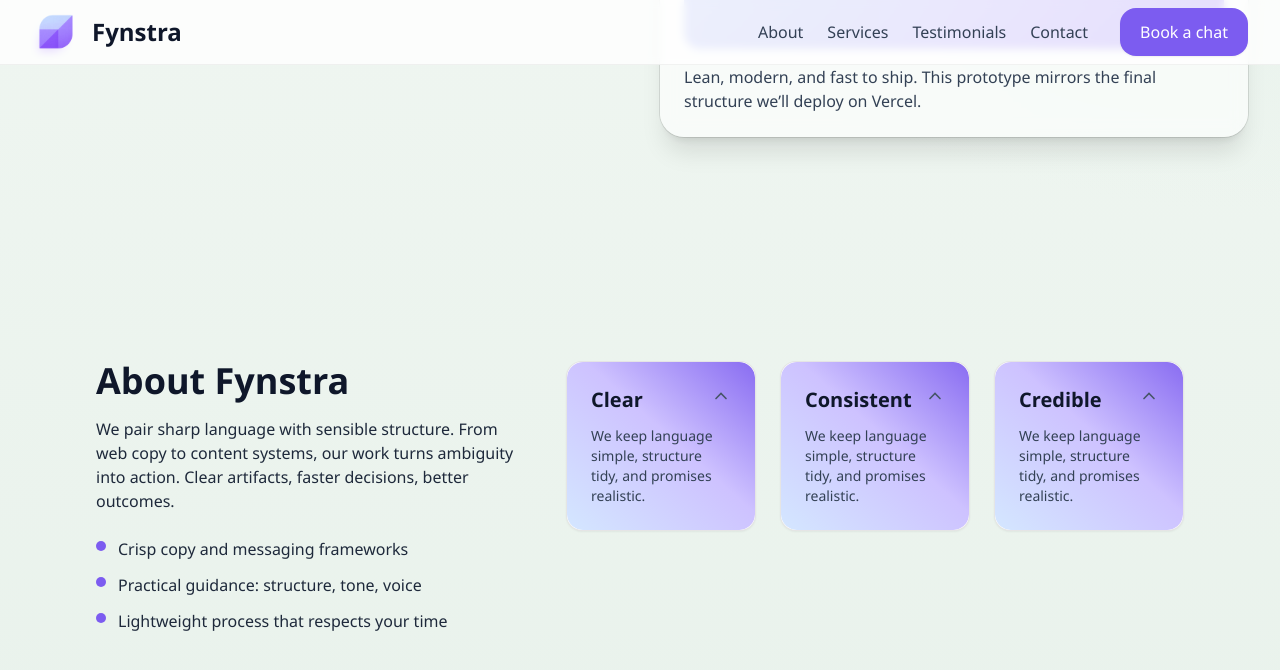
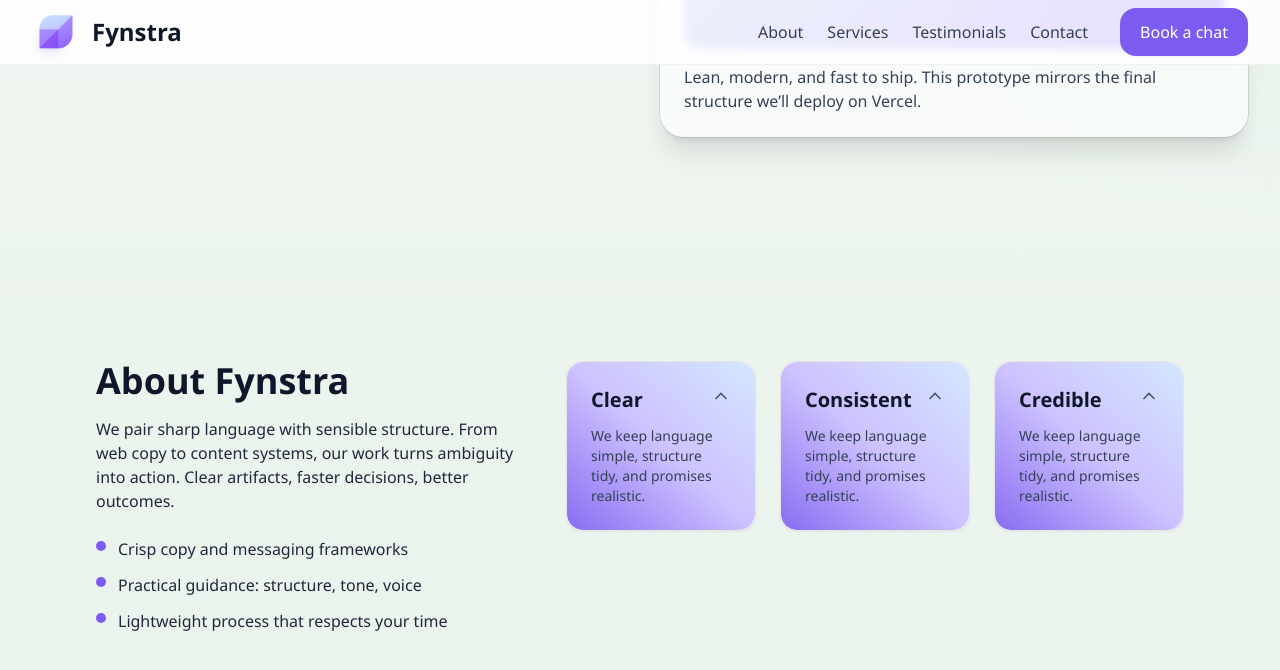
Before and after one commit to DavidGordonLang/fynstra-site, a React (Vite) app: page / in a window 1280 px wide. Both pictures are taken after a click on the button 661 px from the left and 973 px from the top of the page. Shown: the part 573-1243 px from the top of the page. Built offline with nearby package versions, Linux system fonts and the light colour scheme.

Commit message:
Update App.tsx

```diff
--- a/src/App.tsx
+++ b/src/App.tsx
@@ -6,8 +6,8 @@ import React, { useEffect, useRef, useState } from "react";
  * - About = original airy layout + expandable principle cards (all expand together)
  * - Packages back to airy grid on desktop
  * - Open animation mirrors close (same timing, same curve, simultaneous overlay/panel)
- * - NEW: Service card open anim fixed (mirrors close, no “instant” pop)
- * - NEW: About cards get gradient that fades in on hover and stays when expanded
+ * - Service/package auto-scrolls into view on open (no cutoff)
+ * - About cards: gradient fades in on hover and persists while expanded (BL ➜ TR)
  */
 
 const brand = {
@@ -63,7 +63,6 @@ function useScrollReveal() {
     els.forEach((el) => io.observe(el));
     return () => io.disconnect();
   }, []);
-    // eslint-disable-next-line react-hooks/exhaustive-deps
   return containerRef;
 }
 
@@ -89,6 +88,7 @@ function CardGrid({
   center = false,
   cols = { base: 1, md: 2, lg: 3 },
   headingStrong = true,
+  groupId, // "services" | "packages" (used for auto-scroll targeting)
 }: {
   items: CardItem[];
   openIndex: number | null;
@@ -99,25 +99,20 @@ function CardGrid({
   center?: boolean;
   cols?: { base: number; md: number; lg: number };
   headingStrong?: boolean;
+  groupId: "services" | "packages";
 }) {
   const gridCols = `grid-cols-${cols.base} md:grid-cols-${cols.md} lg:grid-cols-${cols.lg}`;
 
   // Inner item so each card can manage its “enter” animation cleanly.
-  const Item = ({
-    it,
-    i,
-  }: {
-    it: CardItem;
-    i: number;
-  }) => {
+  const Item = ({ it, i }: { it: CardItem; i: number }) => {
     const isOpen = openIndex === i;
     const isClosing = closingIndex === i;
     const isActiveForPanel = isOpen || isClosing;
 
-    // Fade/dim siblings only while an overlay is actively open.
+    // Dim siblings only while overlay is actively “open”.
     const dimOthers = overlayPhase === "open" && !isActiveForPanel;
 
-    // NEW: ensure open anim isn’t instant — give the browser one frame at opacity 0.
+    // Prevent the “instant pop” on open by giving one frame at the closed state.
     const [entered, setEntered] = useState(false);
     useEffect(() => {
       if (isOpen) {
@@ -131,7 +126,6 @@ function CardGrid({
 
     return (
       <div
-        key={it.title + i}
         className={[
           "relative rounded-2xl border bg-white shadow-sm transition-opacity",
           "border-indigo-200",
@@ -142,9 +136,10 @@ function CardGrid({
       >
         {/* Header */}
         <button
+          id={`card-header-${groupId}-${i}`}
           type="button"
           aria-expanded={isOpen}
-          aria-controls={`panel-${i}`}
+          aria-controls={`panel-${groupId}-${i}`}
           onClick={() => onToggle(isOpen ? null : i)}
           className="w-full text-left px-4 sm:px-5 py-3 sm:py-4 flex items-start gap-3"
         >
@@ -175,7 +170,7 @@ function CardGrid({
         {/* Floating expandable panel (kept mounted while closing) */}
         {isActiveForPanel && (
           <div
-            id={`panel-${i}`}
+            id={`panel-${groupId}-${i}`}
             className={[
               "absolute left-0 right-0 z-[65] will-change-[transform,opacity]",
               "transform-gpu",
@@ -184,7 +179,6 @@ function CardGrid({
             ].join(" ")}
             style={{
               transition: `opacity ${ANIM_MS}ms ${EASE}, transform ${ANIM_MS}ms ${EASE}`,
-              // The key to mirror open/close: during open we show the first frame at 0, then animate to 1.
               opacity: isOpen ? (entered ? 1 : 0) : 0,
               transform: isOpen
                 ? entered
@@ -228,33 +222,22 @@ function AboutPrinciples() {
       className="group relative overflow-hidden text-left rounded-2xl border border-black/10 bg-white p-5 sm:p-6 shadow-sm hover:shadow-md transition-shadow"
       style={{ transition: `box-shadow ${ANIM_MS}ms ${EASE}` }}
     >
-      {/* Gradient layer (bottom-left ➜ top-right). Fades in on hover and when open. */}
-      <div
-        aria-hidden
-        className="pointer-events-none absolute inset-0 rounded-2xl"
-        style={{
-          background:
-            "linear-gradient(to top right, var(--fynstra-blue) 0%, var(--fynstra-lavender) 55%, var(--fynstra-purple) 100%)",
-          opacity: open ? 0.9 : 0, // show while expanded
-          transition: `opacity ${ANIM_MS}ms ${EASE}`,
-        }}
-      />
-      {/* Also reveal on hover/focus */}
-      <style>{`
-        .group:hover > .gradient-reveal,
-        .group:focus-visible > .gradient-reveal { opacity: .9 }
-      `}</style>
-
-      {/* A second element with a class so hover can affect it in CSS (keeps inline timing constant) */}
+      {/* Gradient overlay — darkest bottom-left ➜ lightest top-right.
+          - Fades in on hover via CSS
+          - Stays visible while open via inline style */}
       <div
         className="gradient-reveal pointer-events-none absolute inset-0 rounded-2xl"
         style={{
           background:
-            "linear-gradient(to top right, var(--fynstra-blue) 0%, var(--fynstra-lavender) 55%, var(--fynstra-purple) 100%)",
-          opacity: 0,
+            "linear-gradient(to top right, var(--fynstra-purple) 0%, var(--fynstra-lavender) 50%, var(--fynstra-blue) 100%)",
+          opacity: open ? 0.9 : 0,
           transition: `opacity ${ANIM_MS}ms ${EASE}`,
         }}
       />
+      <style>{`
+        .group:hover .gradient-reveal,
+        .group:focus-visible .gradient-reveal { opacity: .9 }
+      `}</style>
 
       <div className="relative flex items-start justify-between gap-3">
         <div className="text-lg sm:text-xl font-semibold text-slate-900">{title}</div>
@@ -319,7 +302,7 @@ export default function App({
 
   const [mobileOpen, setMobileOpen] = useState(false);
 
-  // lock scroll when cards or menu are open
+  // Lock scroll when cards or menu are open
   useEffect(() => {
     const lock = overlayPhase !== "idle" || mobileOpen;
     document.body.style.overflow = lock ? "hidden" : "";
@@ -337,6 +320,15 @@ export default function App({
     window.addEventListener("scroll", onScroll, { passive: true });
     return () => window.removeEventListener("scroll", onScroll);
   }, []);
+
+  // --- Auto scroll helper
+  const scrollCardIntoView = (group: "services" | "packages", index: number) => {
+    // Let the DOM commit this frame, then scroll the header into center.
+    requestAnimationFrame(() => {
+      const el = document.getElementById(`card-header-${group}-${index}`);
+      el?.scrollIntoView({ behavior: "smooth", block: "center", inline: "nearest" });
+    });
+  };
 
   // Services (copywriting only)
   const services: CardItem[] = [
@@ -489,14 +481,13 @@ export default function App({
   };
 
   const closeAllWithOverlay = () => {
-    // Start overlay fade/blur-out NOW (mirrors opening)
     setOverlayPhase("closing");
     if (openService !== null) startCloseService(openService);
     if (openPackage !== null) startClosePackage(openPackage);
     setTimeout(() => setOverlayPhase("idle"), ANIM_MS);
   };
 
-  /* ---------- Toggle handlers ---------- */
+  /* ---------- Toggle handlers (with auto scroll) ---------- */
 
   const toggleService = (i: number | null) => {
     if (i === null) {
@@ -509,9 +500,9 @@ export default function App({
       setOpenPackage(null);
     }
     if (openService === null) {
-      // start overlay + panel open at the same time (mirrors close)
       setOverlayPhase("open");
       setOpenService(i);
+      scrollCardIntoView("services", i);
     } else if (openService === i) {
       closeAllWithOverlay();
     } else {
@@ -521,6 +512,7 @@ export default function App({
       setTimeout(() => {
         setClosingService(null);
         setOpenService(i);
+        scrollCardIntoView("services", i);
       }, ANIM_MS);
       if (overlayPhase === "idle") setOverlayPhase("open");
     }
@@ -539,6 +531,7 @@ export default function App({
     if (openPackage === null) {
       setOverlayPhase("open");
       setOpenPackage(i);
+      scrollCardIntoView("packages", i);
     } else if (openPackage === i) {
       closeAllWithOverlay();
     } else {
@@ -548,16 +541,14 @@ export default function App({
       setTimeout(() => {
         setClosingPackage(null);
         setOpenPackage(i);
+        scrollCardIntoView("packages", i);
       }, ANIM_MS);
       if (overlayPhase === "idle") setOverlayPhase("open");
     }
   };
 
   return (
-    <div
-      ref={containerRef}
-      className="text-slate-100 site-bg selection:bg-indigo-200/60 min-h-screen"
-    >
+    <div ref={containerRef} className="text-slate-100 site-bg selection:bg-indigo-200/60 min-h-screen">
       {/* Global styles */}
       <style>{`
         :root {
@@ -668,6 +659,7 @@ export default function App({
               center
               cols={{ base: 1, md: 1, lg: 1 }}
               headingStrong
+              groupId="services"
             />
           </div>
 
@@ -681,6 +673,7 @@ export default function App({
               overlayPhase={overlayPhase}
               headingStrong={false}
               cols={{ base: 1, md: 2, lg: 3 }}
+              groupId="packages"
             />
           </div>
 
@@ -843,8 +836,7 @@ function Hero({
                 <div
                   className="absolute inset-0"
                   style={{
-                    background:
-                      "linear-gradient(135deg, var(--fynstra-blue), var(--fynstra-purple))",
+                    background: "linear-gradient(135deg, var(--fynstra-blue), var(--fynstra-purple))",
                   }}
                 />
                 <div className="absolute -top-16 -right-16 h-56 w-56 sm:h-64 sm:w-64 rounded-full bg-white/30 blur-3xl opacity-40" />
@@ -856,18 +848,13 @@ function Hero({
                     alt="Fynstra"
                     className="h-16 w-16 sm:h-20 sm:w-20 rounded-2xl object-contain shadow-md ring-1 ring-white/40"
                   />
-                  <div className="mt-3 text-xl sm:text-3xl font-semibold tracking-tight">
-                    Clarity through content
-                  </div>
-                  <div className="mt-2 sm:mt-3 text-sm sm:text-base text-white/85 font-light">
-                    Copy • Strategy • Comms
-                  </div>
+                  <div className="mt-3 text-xl sm:text-3xl font-semibold tracking-tight">Clarity through content</div>
+                  <div className="mt-2 sm:mt-3 text-sm sm:text-base text-white/85 font-light">Copy • Strategy • Comms</div>
                 </div>
                 <div
                   className="pointer-events-none absolute inset-0 opacity-[0.06] mix-blend-overlay"
                   style={{
-                    backgroundImage:
-                      "radial-gradient(circle at 1px 1px, rgba(255,255,255,.8) 1px, transparent 1px)",
+                    backgroundImage: "radial-gradient(circle at 1px 1px, rgba(255,255,255,.8) 1px, transparent 1px)",
                     backgroundSize: "6px 6px",
                   }}
                 />
@@ -1000,9 +987,7 @@ function Footer({ logoSrc, fallbackLogo }: { logoSrc: string; fallbackLogo: stri
           />
           <span className="text-slate-700 text-sm sm:text-base">© {new Date().getFullYear()} Fynstra Ltd</span>
         </div>
-        <div className="text-slate-500 text-xs sm:text-sm">
-          Built with React + Tailwind. Deployed on Vercel.
-        </div>
+        <div className="text-slate-500 text-xs sm:text-sm">Built with React + Tailwind. Deployed on Vercel.</div>
       </div>
     </footer>
   );
```
